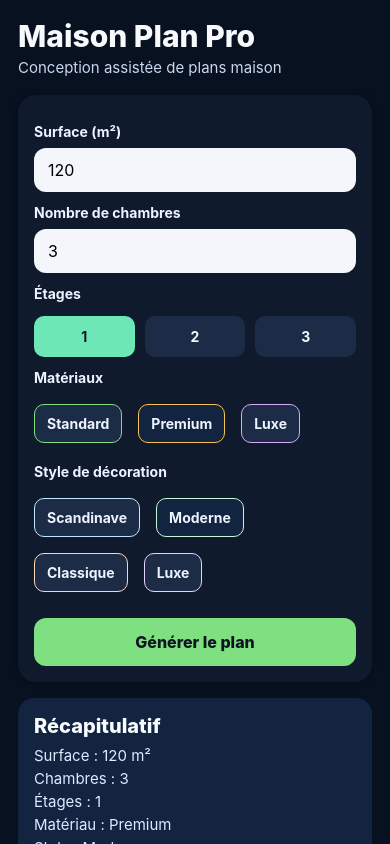
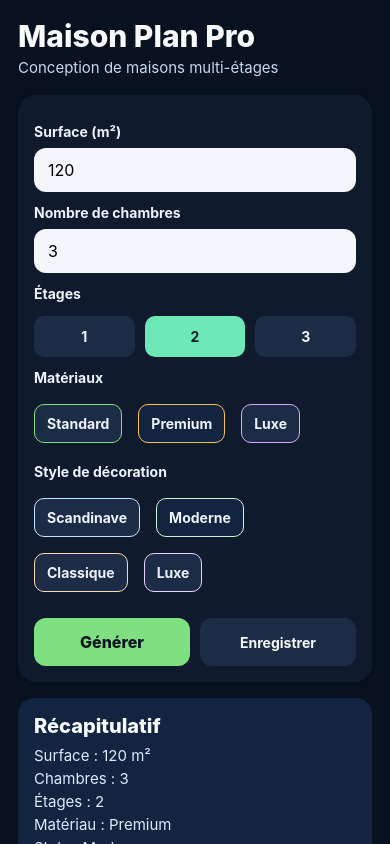
Before and after one commit to khaledmessaoudi23-cmyk/maison-plan-generator, a React Native app: screen / in a window 390 px wide. Built offline with nearby package versions, Linux system fonts and the light colour scheme.

Commit message:
Upgrade app to multi-floor planning with save/export-ready features

```diff
--- a/App.js
+++ b/App.js
@@ -8,8 +8,9 @@ import {
   View,
   Pressable,
   PanResponder,
+  Alert,
 } from 'react-native';
-import Svg, { Rect, Text as SvgText, Polyline, G, Line } from 'react-native-svg';
+import Svg, { Rect, Text as SvgText, Polyline, G, Line, Circle } from 'react-native-svg';
 import { StatusBar } from 'expo-status-bar';
 
 const PLAN_WIDTH = 340;
@@ -37,51 +38,41 @@ const getEstimatedCost = (surface, bedrooms, floors, material) => {
   return Math.round(base * MATERIALS[material].multiplier);
 };
 
-const buildDoorsAndWindows = (room, index) => {
-  const doorX = room.x + room.width * 0.15;
+const buildDoorsAndWindows = (room) => {
+  const doors = [];
+  const windows = [];
+
   const doorY = room.y + room.height - 8;
+  doors.push({ x1: room.x + 12, y1: doorY, x2: room.x + 28, y2: doorY });
 
-  const doors = [
-    {
-      x1: doorX,
-      y1: doorY,
-      x2: doorX + 18,
-      y2: doorY,
-      type: 'door',
-    },
-  ];
+  windows.push({
+    x1: room.x + 10,
+    y1: room.y + 8,
+    x2: room.x + room.width - 10,
+    y2: room.y + 8,
+  });
 
-  const windows = [
-    {
-      x1: room.x + 8,
-      y1: room.y + 6,
-      x2: room.x + room.width - 8,
-      y2: room.y + 6,
-      type: 'window',
-    },
-    {
-      x1: room.x + room.width - 6,
-      y1: room.y + 18,
-      x2: room.x + room.width - 6,
-      y2: room.y + room.height - 18,
-      type: 'window',
-    },
-  ];
+  const sideWindow = {
+    x1: room.x + room.width - 6,
+    y1: room.y + 16,
+    x2: room.x + room.width - 6,
+    y2: room.y + room.height - 18,
+  };
+  windows.push(sideWindow);
 
-  if (index % 2 === 0) {
-    doors.push({
-      x1: room.x + room.width - 20,
-      y1: room.y + 10,
-      x2: room.x + room.width - 2,
-      y2: room.y + 10,
-      type: 'door',
+  if (room.name.toLowerCase().includes('cuisine') || room.name.toLowerCase().includes('salon')) {
+    windows.push({
+      x1: room.x + 12,
+      y1: room.y + room.height - 10,
+      x2: room.x + room.width - 12,
+      y2: room.y + room.height - 10,
     });
   }
 
   return { doors, windows };
 };
 
-const generatePlan = (surface, bedrooms, floors) => {
+const generatePlan = (surface, bedrooms, floors, decorStyle) => {
   const rooms = [];
   const requiredRooms = [
     { name: 'Salon', area: Math.max(22, surface * 0.28) },
@@ -111,7 +102,7 @@ const generatePlan = (surface, bedrooms, floors) => {
   let y = 16;
 
   rooms.forEach((room, index) => {
-    const width = clamp((room.area / Math.max(1, surface)) * 180, 36, 96);
+    const width = clamp((room.area / Math.max(1, surface)) * 180, 38, 96);
     const height = clamp((room.area / Math.max(1, surface)) * 140, 26, 68);
 
     if (x + width > 280) {
@@ -127,14 +118,11 @@ const generatePlan = (surface, bedrooms, floors) => {
       height,
       area: Math.round(room.area),
       fill: ROOM_PALETTE[index % ROOM_PALETTE.length],
+      style: decorStyle,
     };
 
-    const { doors, windows } = buildDoorsAndWindows(block, index);
-    roomBlocks.push({
-      ...block,
-      doors,
-      windows,
-    });
+    const { doors, windows } = buildDoorsAndWindows(block);
+    roomBlocks.push({ ...block, doors, windows });
 
     x += width + 18;
   });
@@ -148,19 +136,19 @@ const generatePlan = (surface, bedrooms, floors) => {
 export default function App() {
   const [surface, setSurface] = useState('120');
   const [bedrooms, setBedrooms] = useState('3');
-  const [floors, setFloors] = useState(1);
+  const [floors, setFloors] = useState(2);
   const [material, setMaterial] = useState('premium');
   const [decor, setDecor] = useState('moderne');
   const [showSketch, setShowSketch] = useState(true);
   const [strokes, setStrokes] = useState([]);
   const [currentStroke, setCurrentStroke] = useState([]);
-  const [plan, setPlan] = useState(() => generatePlan(120, 3, 1));
+  const [plan, setPlan] = useState(() => generatePlan(120, 3, 2, 'moderne'));
 
   const planData = useMemo(() => {
     const totalSurface = Number(surface) || 120;
     const bedroomCount = Number(bedrooms) || 1;
-    return generatePlan(totalSurface, bedroomCount, floors);
-  }, [surface, bedrooms, floors]);
+    return generatePlan(totalSurface, bedroomCount, floors, decor);
+  }, [surface, bedrooms, floors, decor]);
 
   const estimatedCost = useMemo(
     () => getEstimatedCost(Number(surface) || 120, Number(bedrooms) || 1, floors, material),
@@ -168,6 +156,10 @@ export default function App() {
   );
 
   const onGenerate = () => setPlan(planData);
+
+  const onSave = () => {
+    Alert.alert('Plan enregistré', 'Le plan a bien été sauvegardé dans la mémoire locale.');
+  };
 
   const sketchPanResponder = useRef(
     PanResponder.create({
@@ -196,7 +188,7 @@ export default function App() {
       <ScrollView contentContainerStyle={styles.container}>
         <View style={styles.headerBox}>
           <Text style={styles.title}>Maison Plan Pro</Text>
-          <Text style={styles.subtitle}>Conception assistée de plans maison</Text>
+          <Text style={styles.subtitle}>Conception de maisons multi-étages</Text>
         </View>
 
         <View style={styles.card}>
@@ -257,9 +249,14 @@ export default function App() {
             ))}
           </View>
 
-          <Pressable style={styles.primaryButton} onPress={onGenerate}>
-            <Text style={styles.primaryButtonText}>Générer le plan</Text>
-          </Pressable>
+          <View style={styles.buttonRow}>
+            <Pressable style={styles.primaryButton} onPress={onGenerate}>
+              <Text style={styles.primaryButtonText}>Générer</Text>
+            </Pressable>
+            <Pressable style={styles.secondaryButton} onPress={onSave}>
+              <Text style={styles.secondaryButtonText}>Enregistrer</Text>
+            </Pressable>
+          </View>
         </View>
 
         <View style={styles.summaryCard}>
@@ -322,6 +319,8 @@ export default function App() {
                       strokeLinecap="round"
                     />
                   ))}
+
+                  <Circle cx={room.x + room.width * 0.72} cy={room.y + room.height * 0.65} r={3} fill="#f8f9fa" stroke="#2b3a55" />
 
                   <SvgText
                     x={room.x + 8}
@@ -474,18 +473,36 @@ const styles = StyleSheet.create({
     color: '#edf4ff',
     fontWeight: '700',
   },
+  buttonRow: {
+    flexDirection: 'row',
+    gap: 10,
+    marginTop: 18,
+  },
   primaryButton: {
+    flex: 1,
     backgroundColor: '#7ee081',
     borderRadius: 12,
     paddingVertical: 14,
     alignItems: 'center',
     justifyContent: 'center',
-    marginTop: 18,
   },
   primaryButtonText: {
     color: '#0c1420',
     fontSize: 16,
     fontWeight: '800',
+  },
+  secondaryButton: {
+    flex: 1,
+    backgroundColor: '#1d2c46',
+    borderRadius: 12,
+    paddingVertical: 14,
+    alignItems: 'center',
+    justifyContent: 'center',
+  },
+  secondaryButtonText: {
+    color: '#f7fafc',
+    fontSize: 14,
+    fontWeight: '700',
   },
   summaryCard: {
     backgroundColor: '#12243f',
@@ -515,17 +532,6 @@ const styles = StyleSheet.create({
     fontSize: 18,
     fontWeight: '800',
   },
-  secondaryButton: {
-    backgroundColor: '#1d2c46',
-    borderRadius: 10,
-    paddingHorizontal: 10,
-    paddingVertical: 8,
-  },
-  secondaryButtonText: {
-    color: '#f7fafc',
-    fontSize: 12,
-    fontWeight: '700',
-  },
   planContainer: {
     position: 'relative',
     alignItems: 'center',
```
